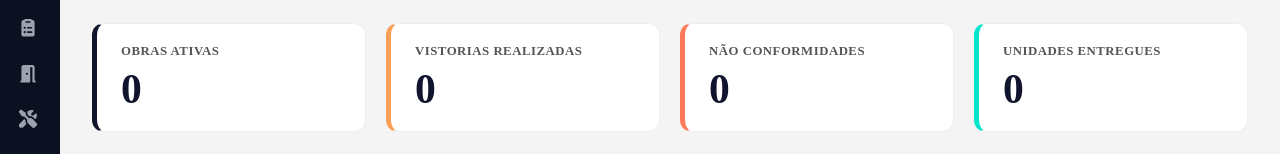
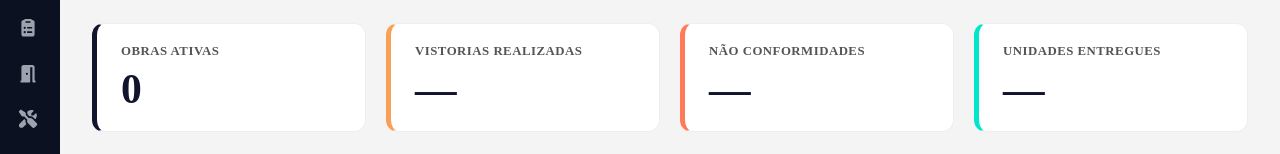
Before and after one commit to AKI-Softwares/project-construction-front, a Vue app: page /dashboard in a window 1280 px wide. Shown: the part 145-299 px from the top of the page. Built offline with nearby package versions, Linux system fonts and the light colour scheme; no server answers; sample sign-in values are in the browser's storage.

Commit message:
Update HomeView.vue

```diff
--- a/src/pages/Dashboard/HomeView.vue
+++ b/src/pages/Dashboard/HomeView.vue
@@ -22,17 +22,17 @@
 
         <div class="metric-card border-orange">
           <span class="metric-label">Vistorias Realizadas</span>
-          <span class="metric-value">{{ isRich ? overview.visitsFinalized : totalApartments }}</span>
+          <span class="metric-value">{{ isRich ? overview.visitsFinalized : '—' }}</span>
         </div>
 
         <div class="metric-card border-coral">
           <span class="metric-label">Não Conformidades</span>
-          <span class="metric-value">{{ isRich ? overview.totalNonConformities : 0 }}</span>
+          <span class="metric-value">{{ isRich ? overview.totalNonConformities : '—' }}</span>
         </div>
 
         <div class="metric-card border-teal">
           <span class="metric-label">Unidades Entregues</span>
-          <span class="metric-value">{{ isRich ? (totalApartments - overview.visitsPending) : totalApartments }}</span>
+          <span class="metric-value">{{ isRich ? (totalApartments - overview.visitsPending) : '—' }}</span>
         </div>
       </template>
     </div>
```
